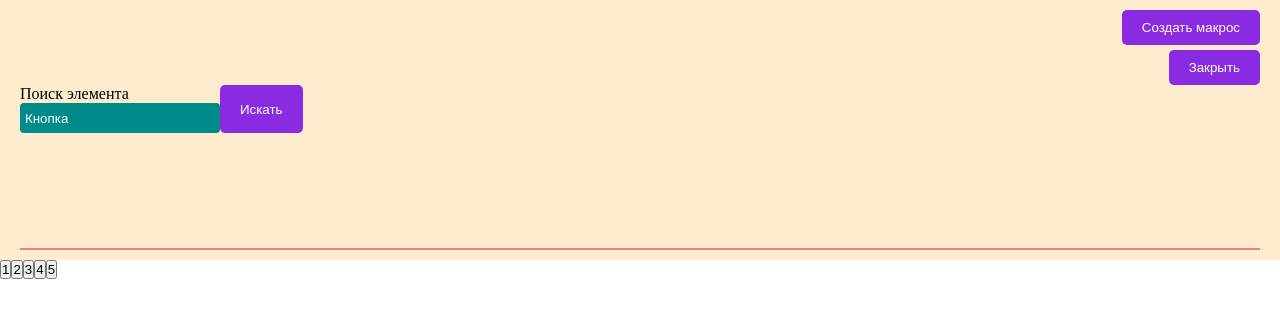
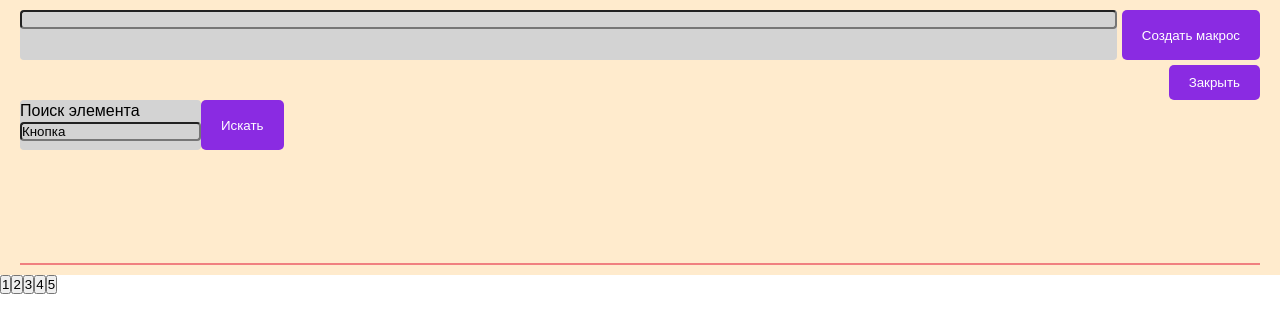
Before and after one commit to DinarSharipov/test_sandbox, a React (Create React App) app: page / in a window 1280 px wide. Both pictures are taken after a click on the button "Создать макрос". Shown: the top 332 px of the page. Built offline with nearby package versions, Linux system fonts and the light colour scheme.

Commit message:
Cra test (#10)
* preparing

* preparing

* preparing

* билд настроен

* process

* process

* process

* process

* process

* process

* process

Co-authored-by: Dinar <pravovoy116@gmail.com>

```diff
--- a/src/components/ui/Select.tsx
+++ /dev/null
@@ -1,63 +0,0 @@
-import React from 'react';
-import styled from 'styled-components';
-import Flex from '../../flex/Flex';
-
-const SelectWrapper = styled.select`
-  height: 30px;
-  width: 200px;
-  background-color: darkcyan;
-  border: none;
-  border-radius: 4px;
-  padding: 5px 5px;
-  appearance:none;
-  color: #ffffff;
-  option{
-    padding: 100px;
-  }
-`;
-
-const Label = styled.label``;
-
-const Option = styled.option`
-  padding: 50px;
-  text-indent: 5px;
-`;
-
-interface SelectProps {
-  options?: {value: string; label: React.ReactNode}[];
-  label?: string;
-  defaultOption?: string;
-  onChange: (value: string)=> void;
-}
-
-const Select: React.FC<SelectProps> = ({
-  options,
-  label,
-  defaultOption,
-  onChange,
-}) => (
-  <Flex.Column>
-    <Label>{label}</Label>
-    <SelectWrapper
-      id="element"
-      name="select"
-      onChange={(e) => onChange(e.target.value)}
-    >
-      {
-        options && (
-          options.map((option) => (
-            <Option
-              key={option.value}
-              selected={option.value === defaultOption}
-              value={option.value}
-            >
-              {option.label}
-            </Option>
-          ))
-        )
-      }
-    </SelectWrapper>
-  </Flex.Column>
-);
-
-export default Select;
--- a/src/components/ui/blocks/Toolbar.tsx
+++ b/src/components/ui/blocks/Toolbar.tsx
@@ -3,7 +3,8 @@ import styled from 'styled-components';
 import { HorizontalAlign, Space } from '../../../flex/enums';
 import Flex from '../../../flex/Flex';
 import Button from '../Button';
-import Select from '../Select';
+import Select from '../select/Select';
+import { Option } from '../select/types';
 
 const MACRO_MIN_HEIGHT = 200;
 const MACRO_MAX_HEIGHT = 600;
@@ -33,7 +34,7 @@ const Resizer = styled.div`
 const Toolbar: React.FC = () => {
   const [showMacroBlock, setShowMacroBlock] = useState(false);
   const [macroSize, setMacroSize] = useState(MACRO_MIN_HEIGHT);
-  const [searchElementTag, setSearchElementTag] = useState('button');
+  const [searchElementTag, setSearchElementTag] = useState<Option>({ label: 'Кнопка', value: 'button' });
   const [selectedItem, setSelectedItem] = useState<Element>();
 
   const selectItemHandler = (el: Element) => {
@@ -43,7 +44,7 @@ const Toolbar: React.FC = () => {
   };
 
   const searchElementHandler = () => {
-    const items = document.querySelectorAll(searchElementTag);
+    const items = document.querySelectorAll(searchElementTag.value);
     items.forEach((item) => {
       if (item.classList.contains('ext')) {
         return;
@@ -66,6 +67,7 @@ const Toolbar: React.FC = () => {
         gap={5}
         horizontal={HorizontalAlign.right}
       >
+        <Select />
         <Button onClick={() => setShowMacroBlock(true)}>Создать макрос</Button>
       </Flex.Row>
       {
@@ -82,13 +84,13 @@ const Toolbar: React.FC = () => {
             <Flex.Column>
               <SearchElementContainer flexInitial>
                 <Select
-                  defaultOption={searchElementTag}
                   label="Поиск элемента"
-                  onChange={(e) => setSearchElementTag(e)}
+                  onSelect={(e) => setSearchElementTag(e)}
                   options={[
                     { label: 'Кнопка', value: 'button' },
                     { label: 'Поле ввода', value: 'input' },
                   ]}
+                  selectedOption={searchElementTag}
                 />
                 <Button onClick={searchElementHandler}>Искать</Button>
                 {
--- /dev/null
+++ b/src/components/ui/input/Input.tsx
@@ -0,0 +1,10 @@
+import React from 'react';
+import { Input as InputContainer } from './InputStyle';
+import { BaseInputProps } from './types';
+
+/** Базовый компонент поля ввода */
+const Input: React.FC<BaseInputProps> = (props) => (
+  <InputContainer {...props} />
+);
+
+export default React.memo(Input);
--- /dev/null
+++ b/src/components/ui/input/InputStyle.tsx
@@ -0,0 +1,7 @@
+import styled from 'styled-components';
+
+export const Input = styled.input`
+  outline: none;
+  background-color: transparent;
+  border-radius: 4px;
+`;
--- /dev/null
+++ b/src/components/ui/input/types.ts
@@ -0,0 +1,7 @@
+import { ChangeEvent } from 'react';
+
+export interface BaseInputProps {
+  value?: string;
+  onChange?: (e: ChangeEvent<HTMLInputElement>)=> void;
+  onClick?: ()=> void;
+}
--- /dev/null
+++ b/src/components/ui/label/Label.tsx
@@ -0,0 +1,9 @@
+import React from 'react';
+import LabelStyle from './LabelStyle';
+import { LabelProps } from './types';
+
+const Label: React.FC<LabelProps> = ({ size, children }) => (
+  <LabelStyle.Label size={size}>{children}</LabelStyle.Label>
+);
+
+export default React.memo(Label);
--- /dev/null
+++ b/src/components/ui/label/LabelStyle.tsx
@@ -0,0 +1,16 @@
+import styled from 'styled-components';
+
+const Label = styled.div<{size: 's' | 'm' | 'l'}>`
+  ${(props) => {
+    switch (props.size) {
+      case 's':
+        return 'font: 12px/18px sans-serif';
+      case 'l':
+        return 'font: 20px/24px sans-serif';
+      default:
+        return 'font: 16px/22px sans-serif';
+    }
+  }}
+`;
+
+export default { Label };
--- /dev/null
+++ b/src/components/ui/label/types.ts
@@ -0,0 +1,6 @@
+import React from 'react';
+
+export interface LabelProps {
+  size: 's' | 'm' | 'l';
+  children?: React.ReactNode;
+}
--- /dev/null
+++ b/src/components/ui/select/Select.tsx
@@ -0,0 +1,55 @@
+import React, { createRef, useMemo, useState } from 'react';
+import { useClickAway } from 'react-use';
+import Input from '../input/Input';
+import Label from '../label/Label';
+import SelectStyle from './SelectStyle';
+import { SelectProps, Option } from './types';
+
+/** Компонент селект (простой) */
+const Select: React.FC<SelectProps> = ({
+  onSelect, options, selectedOption, label,
+}) => {
+  /** Состояние опций */
+  const [showOptions, setShowOptions] = useState(false);
+
+  /** Реф для опций */
+  const optionsRef = useMemo(() => createRef<HTMLDivElement>(), []);
+
+  /** Хук для отлова клика вне опций */
+  useClickAway(optionsRef, () => setShowOptions(false));
+
+  /** Хэндлер выбора опций */
+  const selectOptionHandler = (option: Option) => {
+    if (onSelect) {
+      onSelect(option);
+    }
+    setShowOptions(false);
+  };
+
+  return (
+    <SelectStyle.Container>
+      {label && <Label size="m">{label}</Label>}
+      <Input
+        onClick={() => setShowOptions(!showOptions)}
+        value={selectedOption?.label}
+      />
+      {showOptions
+      && (
+        <SelectStyle.OptionsRelarive>
+          <SelectStyle.OptionsAbsolute ref={optionsRef}>
+            {options?.map((option) => (
+              <SelectStyle.Option
+                key={option.value}
+                onClick={() => selectOptionHandler(option)}
+              >
+                {option.label}
+              </SelectStyle.Option>
+            ))}
+          </SelectStyle.OptionsAbsolute>
+        </SelectStyle.OptionsRelarive>
+      )}
+    </SelectStyle.Container>
+  );
+};
+
+export default React.memo(Select);
--- /dev/null
+++ b/src/components/ui/select/SelectStyle.tsx
@@ -0,0 +1,33 @@
+import styled from 'styled-components';
+import Flex from '../../../flex/Flex';
+
+const Container = styled(Flex.Column)`
+  background-color: lightgrey;
+  border-radius: 4px;
+  height: 50px;
+`;
+
+const OptionsRelarive = styled(Flex.Column)`
+  position: relative;
+`;
+
+const OptionsAbsolute = styled(Flex.Column)`
+  position: absolute;
+  top: 0;
+`;
+
+const Option = styled(Flex.Row)`
+  padding: 10px;
+  background-color: lightblue;
+  :hover{
+    background-color: aqua;
+  }
+  border-bottom: 1px solid lightgrey;
+`;
+
+export default {
+  Container,
+  Option,
+  OptionsRelarive,
+  OptionsAbsolute,
+};
--- /dev/null
+++ b/src/components/ui/select/types.ts
@@ -0,0 +1,10 @@
+interface SelectProps {
+  label?: string;
+  selectedOption?: Option;
+  options?: Option[];
+  onSelect?: (option: Option)=> void;
+}
+
+type Option = {label: string; value: string};
+
+export type { SelectProps, Option };
```
Also changed, not shown: package.json (+5 -4 lines), 1 other file (tests, documents, lock files or other folders).
